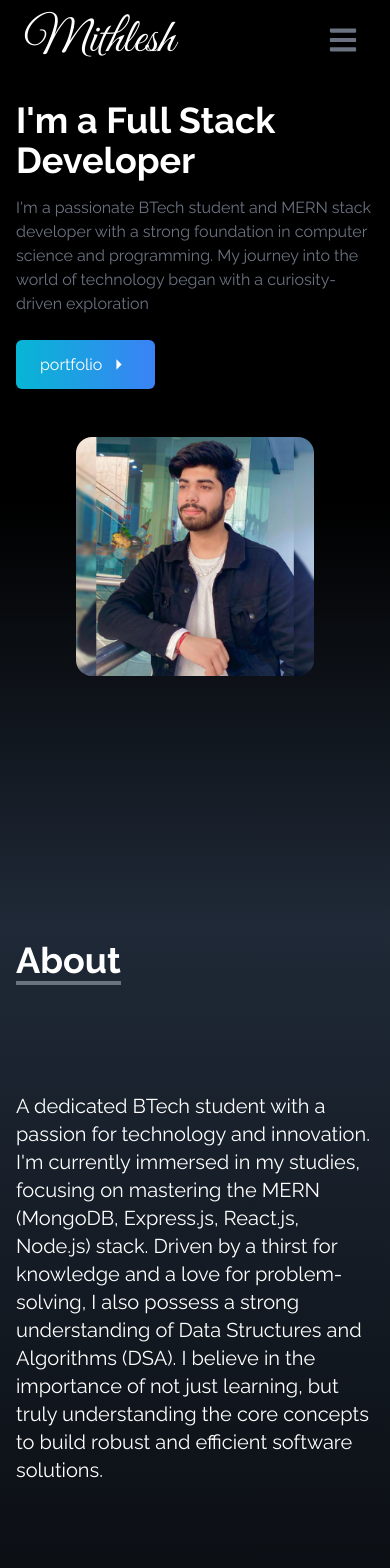
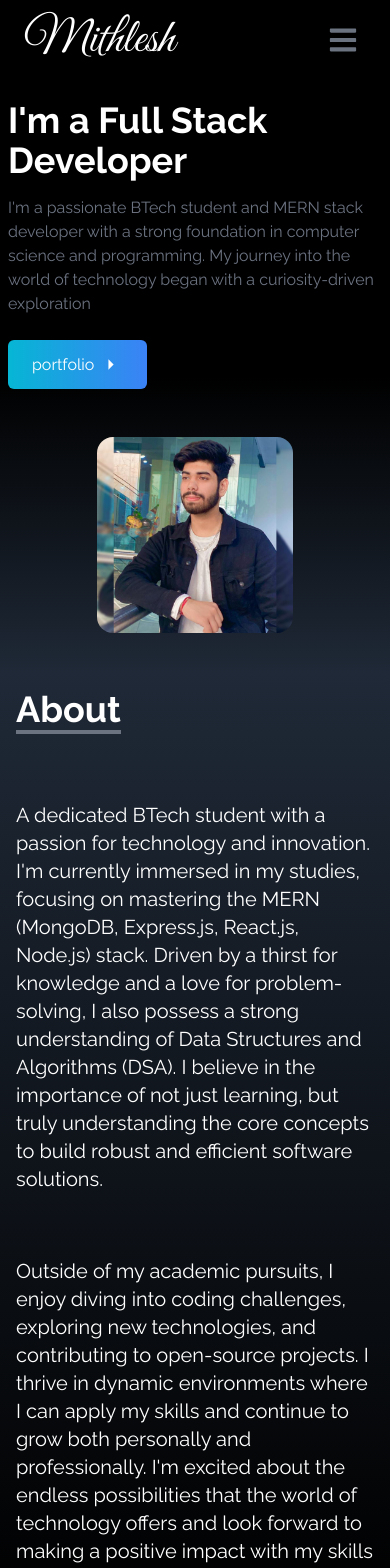
Before and after one commit to Er-Mithleshsharma/Portfolio, a React (Vite) app: page / in a window 390 px wide. Shown: the top 1568 px of the page. Built offline with nearby package versions, Linux system fonts and the light colour scheme.

Commit message:
Fixed Responsivenss

```diff
--- a/src/components/About.jsx
+++ b/src/components/About.jsx
@@ -2,14 +2,14 @@ import React from 'react'
 
 const About = () => {
   return (
-    <div name="about" className=' w-full   h-auto md:h-screen text-white bg-gradient-to-b from-gray-800 to-black'>
+    <div name="about" className=' w-full text-white bg-gradient-to-b from-gray-800 to-black h-auto md:h-screen'>
         <div className='max-w-screen-lg p-4 mx-auto  flex flex-col justify-center md:justify-center w-full  h-auto md:h-full '>
        <div className='pb-8'>
         <p className=' text-4xl font-bold inline border-b-4 border-gray-500'>
             About
         </p>
         </div>
-        <p className='text-xl mt-20'>
+        <p className='text-xl mt-10'>
        A dedicated BTech student
         with a passion for technology and innovation. I'm currently
          immersed in my studies, focusing on mastering the MERN (MongoDB, Express.js, React.js, Node.js) stack.
@@ -19,7 +19,7 @@ also possess a strong understanding of Data Structures and Algorithms
  understanding the core concepts to build robust and efficient software
   solutions.</p>
         <br />
-        <p className='text-xl mt-20'>
+        <p className='text-xl mt-10'>
         Outside of my academic pursuits, I enjoy diving into coding challenges,
  exploring new technologies, and contributing to open-source projects.
   I thrive in dynamic environments where I can apply my skills and continue
--- a/src/components/Home.jsx
+++ b/src/components/Home.jsx
@@ -4,11 +4,11 @@ import heroimg  from '../assets/heroimg.jpg'
 import {Link} from "react-scroll"
 const Home = () => {
   return (
-    <div name="home" className='h-screen w-full bg-gradient-to-b from-black via-black to-gray-800
-
+    <div name="home"  className='w-full bg-gradient-to-b from-black via-black to-gray-800 h-auto md:h-screen
+    px-2
      '>
            <div className="max-w-screen-lg mx-auto flex flex-col
-           items-center  h-full px-4 md:flex-row">
+           items-center  h-full px-0 md:flex-row">
             <div className='flex flex-col justify-center h-auto'>
                 <h2 className='text-4xl sm:text-7xl font-bold text-white pt-5 md:pt-32 lg:pt-5'>I'm a Full Stack Developer</h2>
                 <p className='text-gray-500 py-4'>
@@ -28,7 +28,7 @@ const Home = () => {
                 </div>
               </Link>
             </div>
-            <div className='pt-10 md:pt:0'>
+            <div className='p-10 md:pt:0'>
                     <img src={heroimg} alt="" className='rounded-2xl mx-auto w-2/3 md:w-9/12 '/>
                 </div>
            </div>
```
